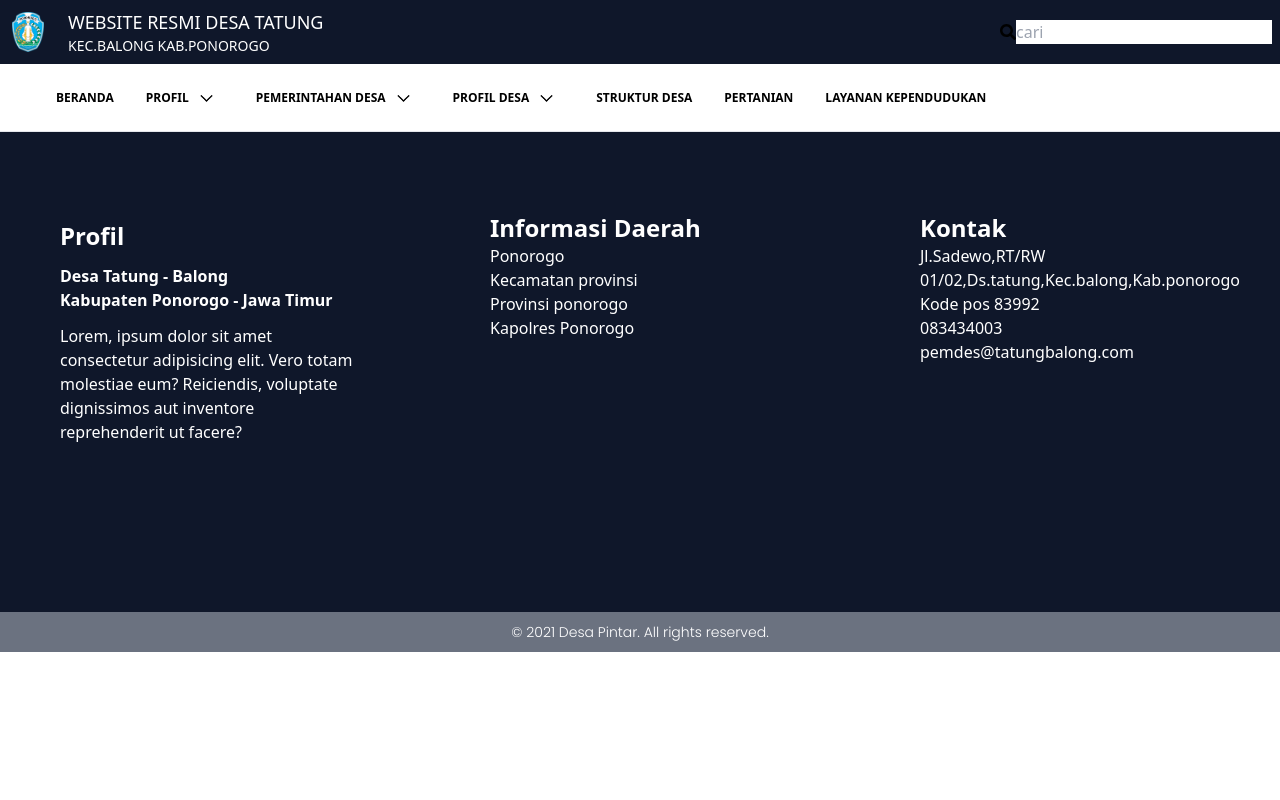
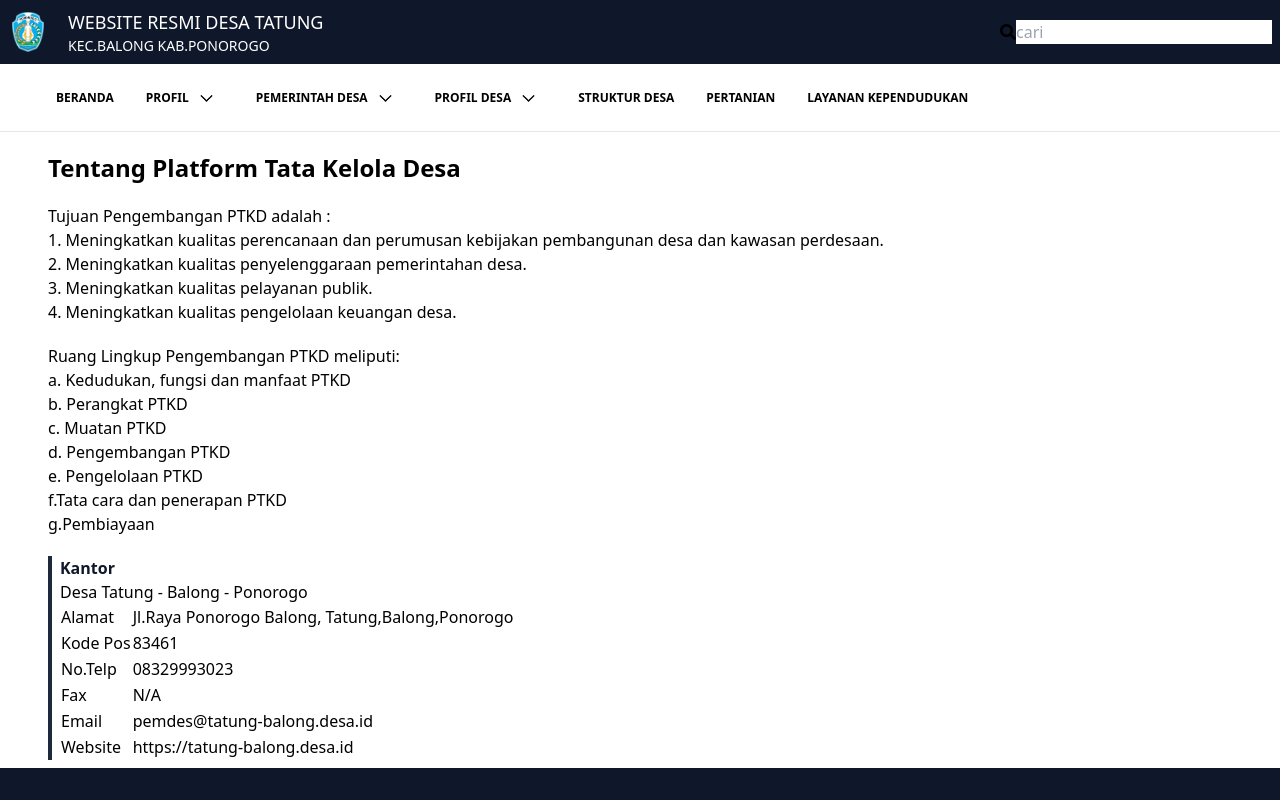
Before and after one commit to andhika16/desatatung, a React (Vite) app in the folder client/: page /tentang in a window 1280 px wide. Shown: the top 800 px of the page. Built offline with nearby package versions, Linux system fonts and the light colour scheme; no server answers.

Commit message:
menambahkan page perangkat

```diff
--- a/client/src/App.jsx
+++ b/client/src/App.jsx
@@ -5,7 +5,11 @@ import { Route, BrowserRouter as Router, Routes } from "react-router-dom";
 import { useState, useEffect } from "react";
 import LayananPenduduk from "./routes/PemerintahDesa/LayananPenduduk";
 import Pertanian from "./routes/PemerintahDesa/Pertanian";
+import Perangkat from "./routes/PemerintahDesa/Perangkat";
 import Footer from "./components/Footer";
+import StrukturDesa from "./routes/PemerintahDesa/StrukturDesa";
+import Tentang from "./routes/ProfilDesa/Tentang";
+import LembagaDesa from "./routes/PemerintahDesa/LembagaDesa";
 const url = "https://imdb8.p.rapidapi.com/actors/get-all-news?nconst=nm0001667";
 
 const options = {
@@ -38,6 +42,11 @@ function App() {
             <Route path="/" element={<Headline />} />
             <Route path="/layananpenduduk" element={<LayananPenduduk />} />
             <Route path="/pertanian" element={<Pertanian />} />
+            <Route path="/strukturdesa" element={<StrukturDesa />} />
+            <Route path="/tentang" element={<Tentang />} />
+            <Route path="/lembagadesa" element={<LembagaDesa />} />
+            <Route path="/perangkat" element={<Perangkat />} />
+
           </Routes>
           <Footer />
         </Router>
--- a/client/src/assets/Link.js
+++ b/client/src/assets/Link.js
@@ -188,3 +188,19 @@ export const galeri = [
     img: gal4,
   },
 ];
+
+
+const perangkat = [
+  {
+    id: 1,
+    jabatan: "Kepala Desa",
+    nama: "Rudi Bastio S.pd",
+    img: "../../assets/kepaladesa.jpeg",
+  },
+  {
+    id: 2,
+    jabatan: "Sekretaris Desa",
+    nama: "Latif S.se",
+    img: "../../assets/sekretaris.jpeg",
+  }
+]
--- a/client/src/components/Card.jsx
+++ b/client/src/components/Card.jsx
@@ -2,7 +2,7 @@ import React from "react";
 
 const Card = ({ judul, tanggal, isi, img }) => {
   return (
-    <div className="w-full  font-inter">
+    <div className="w-full ">
       <div className="sm:flex flex-row rounded-lg items-center   p-2 mb-2">
         <div className=" w-full h-auto md:w-[20vw] sm:h-auto ">
           <img src={img} className="w-full h-auto object-cover" />
@@ -10,7 +10,7 @@ const Card = ({ judul, tanggal, isi, img }) => {
         <div className="max-w-md mx-5">
           <p className="font-bold text-lg ">{judul}</p>
           <span>{tanggal}</span>
-          <p className="text-sm text-ellipsis overflow-hidden">{isi}</p>
+          <p className="text-clip  font-light leading-relaxed mt-0 mb-4 overflow-hidden ">{isi}</p>
         </div>
       </div>
     </div>
--- a/client/src/components/Navbar.jsx
+++ b/client/src/components/Navbar.jsx
@@ -8,7 +8,7 @@ import { FaSearch } from "react-icons/fa";
 const Navbar = () => {
   const [showNav, setShowNav] = useState(false);
   return (
-    <nav className="lg:sticky top-0">
+    <nav className="">
       <div className="w-full h-auto   bg-slate-900 flex flex-row py-2 px-2 flex-wrap">
         <div className="order-1 w-full sm:w-0 ss:hidden  flex flex-row py-2 items-center justify-between ">
           <div
@@ -106,21 +106,48 @@ const Navbar = () => {
             </div>
 
             <div className="ss:absolute  z-10 hidden bg-grey-200 group-hover:block ">
-              <div className="px-2 pt-2 pb-4 bg-white  shadow-lg w-[80px] text-center">
+              <div className="px-2 pt-2 pb-4 bg-white rounded border  shadow-lg  text-center">
                 <Link>
                   <p>Sejarah</p>
                 </Link>
                 <Link>
                   <p>visi misi</p>
                 </Link>
-                <Link>
-                  <p>peraturan</p>
+                <Link to={"/tentang"}>
+                  <p>Tentang</p>
                 </Link>
               </div>
             </div>
           </div>
         </div>
-        <Dropdown nama="pemerintahan desa" />
+        <div className="">
+          <div className="relative group m-4 ">
+            <div className="flex flex-row items-center">
+              <div className="flex flex-row ">
+                <p>Pemerintah Desa</p>
+              </div>
+
+              <div className="w-[35px] h-[35px]">
+                <img
+                  className="w-[100%] h-[100%] object-contain"
+                  src={drop}
+                  alt="drop"
+                />
+              </div>
+            </div>
+
+            <div className="ss:absolute  z-10 hidden bg-grey-200 group-hover:block ">
+              <div className="px-2 pt-2 pb-4 bg-white rounded border  shadow-lg  text-center">
+                <Link to={"/lembagadesa"}>
+                  <p>Lembaga Desa</p>
+                </Link>
+                <Link to={"/perangkat"}>
+                  <p>Perangkat</p>
+                </Link>
+              </div>
+            </div>
+          </div>
+        </div>
         <Dropdown nama="profil desa" />
         <div className="m-2 p-2 ">
           <Link to="/strukturdesa">
--- a/client/src/routes/PemerintahDesa/LayananPenduduk.jsx
+++ b/client/src/routes/PemerintahDesa/LayananPenduduk.jsx
@@ -7,11 +7,11 @@ import OptionSection from "../../components/OptionSection";
 
 const LayananPenduduk = () => {
   return (
-    <div className="flex flex-col">
+    <div className="flex flex-col ">
       <div className="bg-slate-900 text-white">
         <SidebarHeading judul={"layanan penduduk"} />
       </div>
-      <div className="sm:flex flex-row justify-between">
+      <div className="sm:flex flex-row justify-between p-10">
         <div className="flex flex-col">
           {layanan.map((layanan, index) => (
             <Card
--- /dev/null
+++ b/client/src/routes/PemerintahDesa/LembagaDesa.jsx
@@ -0,0 +1,37 @@
+import React from "react";
+import SidebarHeading from "../../components/SidebarHeading";
+const LembagaDesa = () => {
+  return (
+    <div className="flex flex-col">
+      <div className="bg-slate-900 text-white">
+        <SidebarHeading judul={"Lembaga Desa"} />
+      </div>
+      <div className="p-10">
+        <div className="">
+          <table className="w-full text-left uppercase font-thin">
+            <tbody>
+              <tr>
+                <th>Nama Lembaga</th>
+                <th>Alamat</th>
+              </tr>
+              <tr>
+                <td>badan permusyawaratan desa</td>
+                <td>Jl.Gatut Kaca RT/RW: 01/02 No.09</td>
+              </tr>
+              <tr>
+                <td>Badan usaha milik desa</td>
+                <td>Jl.Kendil RT/RW: 02/02 No.04</td>
+              </tr>
+              <tr>
+                <td>Karang Taruna desa</td>
+                <td>Jl.Sadewo RT/RW: 01/01 No.03</td>
+              </tr>
+            </tbody>
+          </table>
+        </div>
+      </div>
+    </div>
+  );
+};
+
+export default LembagaDesa;
--- /dev/null
+++ b/client/src/routes/PemerintahDesa/Perangkat.jsx
@@ -0,0 +1,25 @@
+import React from "react";
+import SidebarHeading from "../../components/SidebarHeading";
+import Kepaladesa from "../assets/images/kepaladesa.jpg";
+
+
+
+const Perangkat = () => {
+  return (
+    <div>
+      <div  className="m-2 ">
+        <div className="">
+            <SidebarHeading judul={"Perangkat Desa"} />
+        </div>
+        <div className="sm:w-[20vw] sm:h-[15vw] ">
+          <img className="w-full h-full object-cover" src={Kepaladesa} alt="" />
+        </div>
+        <div className="relative bg-slate-400 text-white uppercase p-3 top-[-10%]">
+          <p>Kepala Desa</p>
+        </div>
+      </div>
+    </div>
+  );
+};
+
+export default Perangkat;
--- a/client/src/routes/PemerintahDesa/Pertanian.jsx
+++ b/client/src/routes/PemerintahDesa/Pertanian.jsx
@@ -21,7 +21,7 @@ const Pertanian = () => {
                 </div>
                 <div className="p-3 m-3 max-w-lg">
                   <p className="font-bold">{layanan.nama}</p>
-                  <p className="">{layanan.isi}</p>
+                  <p className="text-base font-light leading-relaxed mt-0 mb-4">{layanan.isi}</p>
                 </div>
               </div>
             ))}
--- /dev/null
+++ b/client/src/routes/ProfilDesa/Tentang.jsx
@@ -0,0 +1,73 @@
+import React from "react";
+
+const Tentang = () => {
+  return (
+    <div className="m-2 px-10">
+      <div className="my-5">
+        <div className="">
+          <div className="font-semibold text-2xl capitalize ">
+            <p>tentang platform tata kelola desa </p>
+          </div>
+          <div className="my-5">
+            <p>Tujuan Pengembangan PTKD adalah :</p>
+            <ol>
+              <li>
+                1. Meningkatkan kualitas perencanaan dan perumusan kebijakan
+                pembangunan desa dan kawasan perdesaan.
+              </li>
+              <li>
+                2. Meningkatkan kualitas penyelenggaraan pemerintahan desa.
+              </li>
+              <li>3. Meningkatkan kualitas pelayanan publik.</li>
+              <li>4. Meningkatkan kualitas pengelolaan keuangan desa.</li>
+            </ol>
+          </div>
+          <div className="my-5">
+            <p>Ruang Lingkup Pengembangan PTKD meliputi:</p>
+            <ol>
+              <li>a. Kedudukan, fungsi dan manfaat PTKD</li>
+              <li>b. Perangkat PTKD</li>
+              <li>c. Muatan PTKD</li>
+              <li>d. Pengembangan PTKD</li>
+              <li>e. Pengelolaan PTKD</li>
+              <li>f.Tata cara dan penerapan PTKD</li>
+              <li>g.Pembiayaan</li>
+            </ol>
+          </div>
+        </div>
+      </div>
+      <div className="border-l-4 border-slate-800 pl-2">
+        <p className="font-bold text-slate-900 ">Kantor</p>
+        <p>Desa Tatung - Balong - Ponorogo</p>
+        <table>
+          <tr>
+            <td>Alamat</td>
+            <td>Jl.Raya Ponorogo Balong, Tatung,Balong,Ponorogo</td>
+          </tr>
+          <tr>
+            <td>Kode Pos</td>
+            <td>83461</td>
+          </tr>
+          <tr>
+            <td>No.Telp</td>
+            <td>08329993023</td>
+          </tr>
+          <tr>
+            <td>Fax</td>
+            <td>N/A</td>
+          </tr>
+          <tr>
+            <td>Email</td>
+            <td>pemdes@tatung-balong.desa.id</td>
+          </tr>
+          <tr>
+            <td>Website</td>
+            <td>https://tatung-balong.desa.id</td>
+          </tr>
+        </table>
+      </div>
+    </div>
+  );
+};
+
+export default Tentang;
```
Also changed, not shown: client/src/routes/PemerintahDesa/StrukturDesa.jsx (+29 -6 lines), client/src/assets/kepaladesa.jpg (added).
